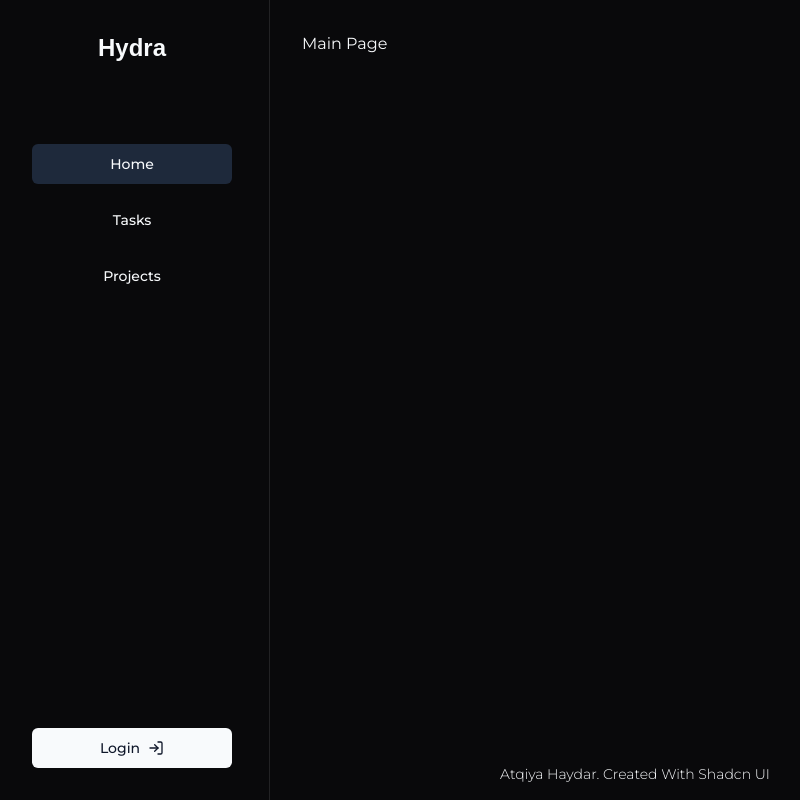
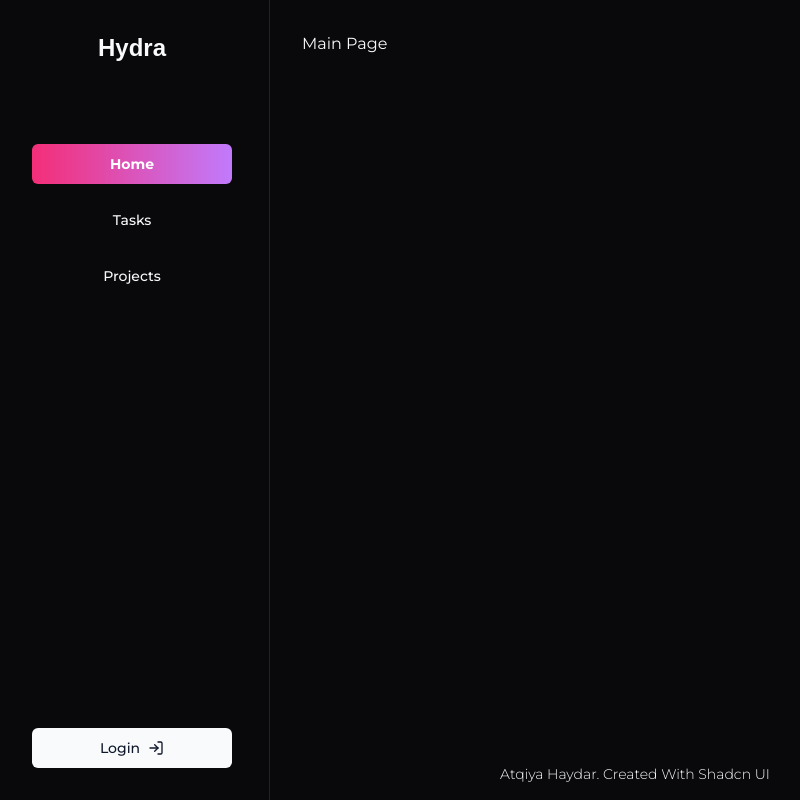
Before and after one commit to AtqiyaHaydar/Hydra, a Next.js app: page / in a window 1280 px wide. Shown: the whole page, without its empty margins (5-805 px from the left). Built offline with nearby package versions, Linux system fonts and the light colour scheme.

Commit message:
feat: button interface

```diff
--- a/app/globals.css
+++ b/app/globals.css
@@ -90,4 +90,28 @@
   .wrapper {
     @apply h-screen mx-auto max-w-7xl p-8;
   }
+  .gradient-1 {
+    @apply from-[#f42e78] to-[#c17afc]
+  }
+  .gradient-2 {
+    @apply from-[#fec180] to-[#ff8893]
+  }
+  .gradient-3 {
+    @apply from-[#6681ea] to-[#7e43aa]
+  }
+  .gradient-4 {
+    @apply from-[#efbad3] to-[#a254f2]
+  }
+  .gradient-5 {
+    @apply from-[#f3dcfb] to-[#679fe4]
+  }
+  .gradient-6 {
+    @apply from-[#d0ffae] to-[#34ebe9]
+  }
+  .gradient-7 {
+    @apply from-[#ff839d] to-[#f50b9a]
+  }
+  .gradient-8 {
+    @apply from-[#6acbe0] to-[#6859ea]
+  }
 }
--- a/components/NavItem.tsx
+++ b/components/NavItem.tsx
@@ -4,6 +4,7 @@ import React from 'react'
 import Link from 'next/link'
 import { Button } from './ui/button'
 import { usePathname } from 'next/navigation'
+import { cn } from '@/lib/utils'
 
 interface NavItemI {
   title: string
@@ -14,7 +15,16 @@ const NavItem = ({ title, href }: NavItemI) => {
   const pathname = usePathname()
 
   return (
-    <Button variant={pathname === href ? "secondary" : "ghost"} className='text-center w-[200px]'>
+    <Button
+      variant={pathname === href ? "default" : "ghost"}
+      className={cn(
+        pathname === "/" && pathname === href && 'bg-gradient-to-r gradient-1',
+        pathname === "/tasks" && pathname === href && 'bg-gradient-to-r gradient-2',
+        pathname === "/projects" && pathname === href && 'bg-gradient-to-r gradient-8',
+        pathname === href && "text-white font-bold",
+        'text-center w-[200px]'
+      )}
+    >
       <Link href={href}>
         {title}
       </Link>
```
